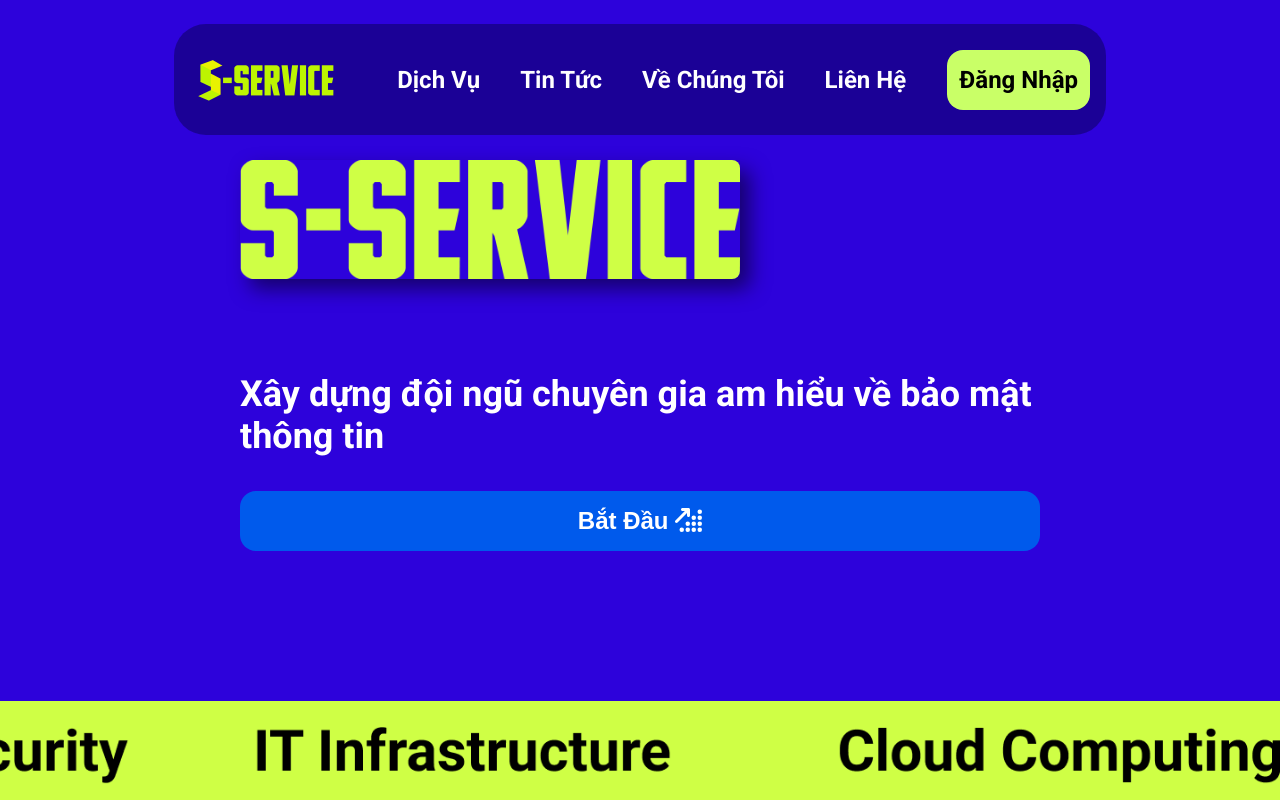
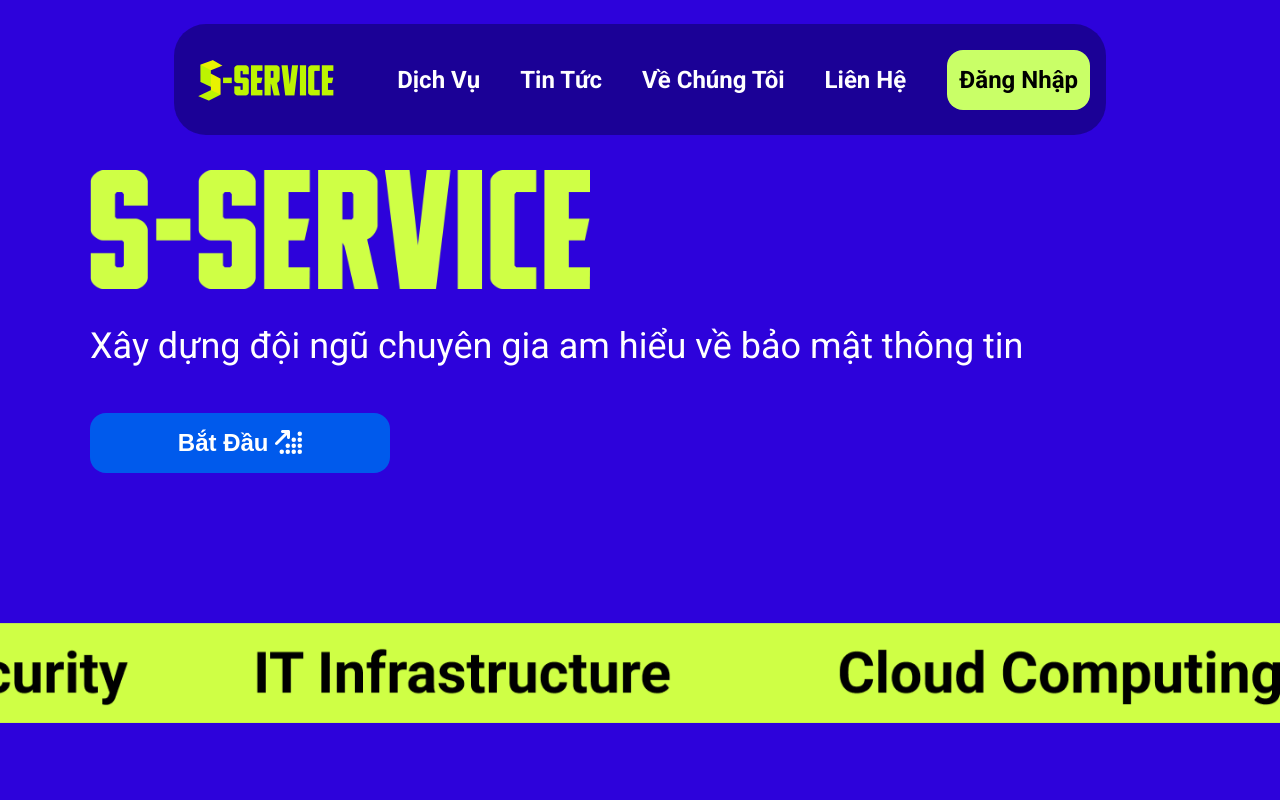
Before and after one commit to thaimy1614/booking-service-frontend, a React (Create React App) app: page / in a window 1280 px wide. Shown: the top 800 px of the page. Built offline with nearby package versions, Linux system fonts and the light colour scheme.

Commit message:
fix some layout and text size

```diff
--- a/src/components/common/footer/footer.css
+++ b/src/components/common/footer/footer.css
@@ -6,7 +6,7 @@
   flex-direction: column;
   align-items: center;
   width: 100%;
-  max-width: 1440px;
+  max-width: 1600px;
 }
 
 .footer-subscribe {
@@ -48,9 +48,9 @@
 
 .footer-columns {
   display: flex;
-  justify-content: space-between;
+  justify-content: space-around;
   width: 100%;
-  max-width: 1040px;
+  max-width: 1240px;
 }
 
 .footer-column {
--- a/src/components/customer/home/home.css
+++ b/src/components/customer/home/home.css
@@ -6,17 +6,28 @@ html {
   font-family: "Roboto", sans-serif;
 }
 
-.main-section img {
-  width: 500px;
-  box-shadow: 10px 10px 20px rgba(0, 0, 0, 0.5);
-  border-radius: 8px;
+.main-section-home {
+  display: flex;
+  flex-direction: column;
+  text-align: left;
+  margin: 150px 0;
+  width: 1100px;
 }
 
-.main-section h1 {
-  margin-top: 10px;
+.main-section-home img {
+  width: 500px;
 }
 
-.main-section.non-secu{
+.main-section-home p {
+  margin-top: 10px;
+  font-size: 36px;
+}
+
+.main-btn{
+  width: 300px !important;
+}
+
+.main-section-home.non-secu {
   display: flex;
   align-items: center;
   justify-content: center;
@@ -32,7 +43,7 @@ html {
   margin-bottom: -200px;
 }
 
-.non-secu-fea{
+.non-secu-fea {
   display: flex;
   flex-direction: row;
   justify-content: space-between;
--- a/src/components/customer/home/home.jsx
+++ b/src/components/customer/home/home.jsx
@@ -20,8 +20,7 @@ const XEffect = () => {
 
 const MainSection = () => {
   return (
-    <main>
-      <section className="main-section">
+      <section className="main-section-home">
         <h1>
           <img src="/assets/img/big-logo.png" alt="LOGO"></img>
         </h1>
@@ -36,7 +35,6 @@ const MainSection = () => {
           <FontAwesomeIcon icon={faArrowUpRightDots} size="1x" color="white" />
         </button>
       </section>
-    </main>
   );
 };
 
--- a/src/components/customer/service/service.css
+++ b/src/components/customer/service/service.css
@@ -99,6 +99,7 @@
 }
 
 .certificates h2 {
+    margin-left: -200px;
     font-size: 96px;
     font-weight: 600;
     color: #cfff45;
```
